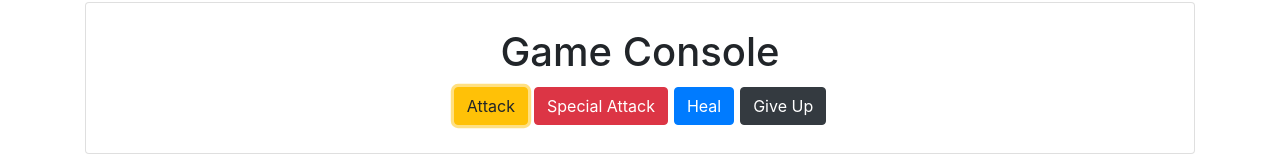
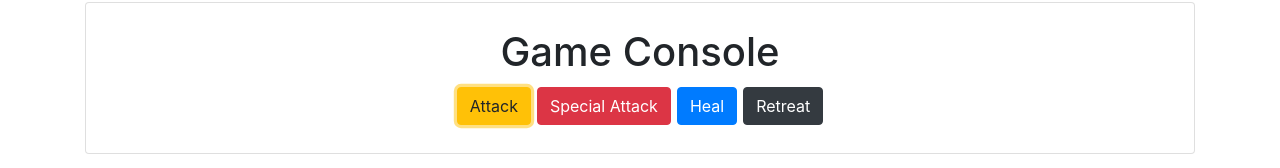
Before and after one commit to ghigbie/vue-monster-battle, a Vue app: page / in a window 1280 px wide. Both pictures are taken after a click on the button "Start". Shown: the part 398-566 px from the top of the page. Built offline with nearby package versions, Linux system fonts and the light colour scheme.

Commit message:
rename method

```diff
--- a/src/components/GameConsole.vue
+++ b/src/components/GameConsole.vue
@@ -15,7 +15,7 @@
                 <button class="btn btn-primary controls"
                         @click="heal">Heal</button>
                 <button class="btn btn-dark controls"
-                        @click="giveUp">Give Up</button>
+                        @click="retreat">Retreat</button>
             </section>
         </div>
     </div>
@@ -49,8 +49,8 @@ export default {
         heal(){
             this.$emit('heal');
         },
-        giveUp(){
-            this.$emit('giveUp');
+        retreat(){
+            this.$emit('retreat');
         }
     }
 }
```
